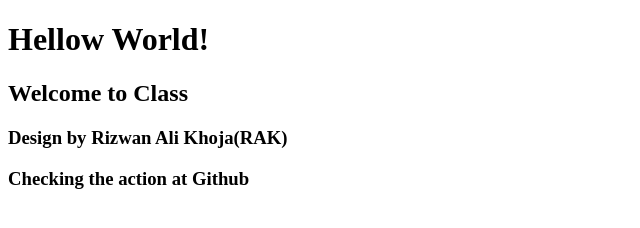
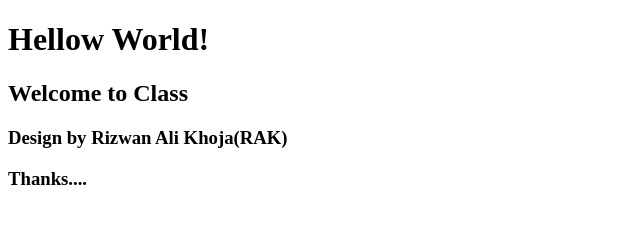
Before and after one commit to RizwanDigisoft/Bootcamp2020, a plain HTML site: page index.html in a window 1280 px wide. Shown: the whole page, without its empty margins (0-640 px from the left). Drawn offline with Linux system fonts and the light colour scheme.

Commit message:
Update index.html

```diff
--- a/index.html
+++ b/index.html
@@ -9,6 +9,6 @@
     <h1>Hellow World!</h1>
     <H2>Welcome to Class</H2>
     <h3>Design by Rizwan Ali Khoja(RAK)</h3>
-    <h3>Checking the action at Github</h3>
+    <h3>Thanks....</h3>
 </body>
 </html>
```
